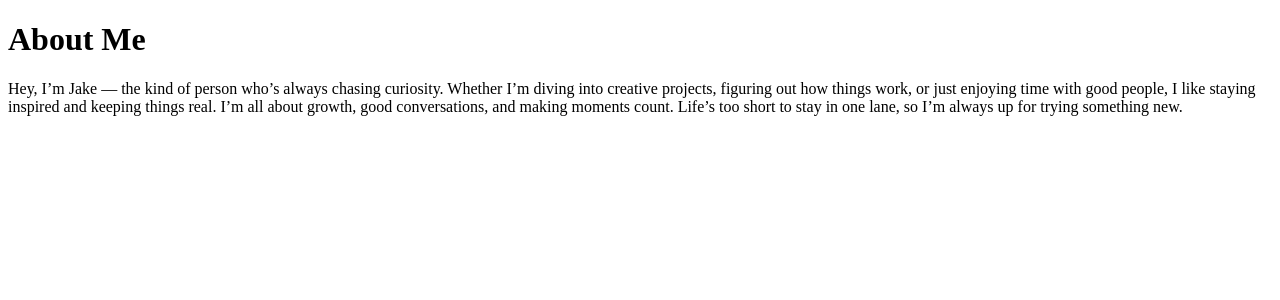
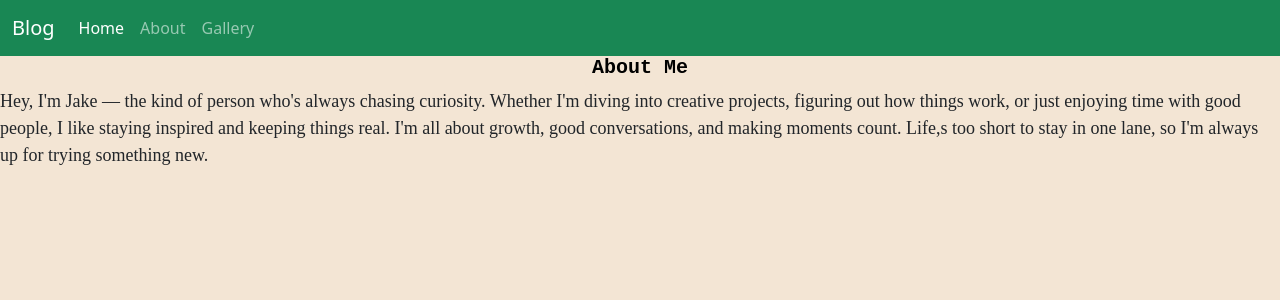
Before and after one commit to jakeriveraa/FSDI-class-112, a Django app: page /about/ in a window 1280 px wide. Shown: the top 300 px of the page. Run offline with Django 5.2, Linux system fonts and the light colour scheme.

Commit message:
updating code

```diff
--- /dev/null
+++ b/static/css/about.css
@@ -0,0 +1,17 @@
+h1 {
+    color: rgb(0, 0, 0);
+    font-size: 20px;
+    font-family: 'Courier New', Courier, monospace;
+    display: flex;
+    justify-content: center;
+    font-weight: bold;
+}
+
+p {
+    font-family: serif;
+    font-size: 18px;
+}
+
+body {
+    background-color: rgb(243, 229, 212);
+}
--- /dev/null
+++ b/static/css/home.css
@@ -0,0 +1,4 @@
+h1 {
+    color: red;
+    font-family: serif;
+}
--- /dev/null
+++ b/templates/base.html
@@ -0,0 +1,25 @@
+<!DOCTYPE html>
+<html lang="en">
+  <head>
+    <meta charset="UTF-8" />
+    <meta name="viewport" content="width=device-width, initial-scale=1.0" />
+    <title>{% block title %}{% endblock title%}</title>
+    <link
+      href="https://cdn.jsdelivr.net/npm/bootstrap@5.3.8/dist/css/bootstrap.min.css"
+      rel="stylesheet"
+      integrity="sha384-sRIl4kxILFvY47J16cr9ZwB07vP4J8+LH7qKQnuqkuIAvNWLzeN8tE5YBujZqJLB"
+      crossorigin="anonymous"
+    />
+    {% block css %} {% endblock css %}
+  </head>
+  <body>
+    {% include 'navbar.html'   %}
+    <div>{% block content %} {% endblock content %}</div>
+    <script
+      src="https://cdn.jsdelivr.net/npm/bootstrap@5.3.8/dist/js/bootstrap.bundle.min.js"
+      integrity="sha384-FKyoEForCGlyvwx9Hj09JcYn3nv7wiPVlz7YYwJrWVcXK/BmnVDxM+D2scQbITxI"
+      crossorigin="anonymous"
+    ></script>
+    {% block js %} {% endblock %}
+  </body>
+</html>
--- /dev/null
+++ b/templates/navbar.html
@@ -0,0 +1,22 @@
+<nav class="navbar navbar-expand-lg bg-success" data-bs-theme="dark">
+  <div class="container-fluid">
+    <a class="navbar-brand" href="{% url 'home' %}">Blog</a>
+    <button class="navbar-toggler" type="button" data-bs-toggle="collapse" data-bs-target="#navbarNavDropdown" aria-controls="navbarNavDropdown" aria-expanded="false" aria-label="Toggle navigation">
+      <span class="navbar-toggler-icon"></span>
+    </button>
+    <div class="collapse navbar-collapse" id="navbarNavDropdown">
+      <ul class="navbar-nav">
+        <li class="nav-item">
+          <a class="nav-link active" aria-current="page" href="{% url 'home' %}">Home</a>
+        </li>
+        <li class="nav-item">
+          <a class="nav-link" href="{% url 'about' %}">About</a>
+        </li>
+        <li class="nav-item">
+          <a class="nav-link" href="#">Gallery</a>
+        </li>
+
+      </ul>
+    </div>
+  </div>
+</nav>
--- a/templates/pages/about.html
+++ b/templates/pages/about.html
@@ -1,12 +1,19 @@
-<!DOCTYPE html>
-<html lang="en">
-<head>
-    <meta charset="UTF-8">
-    <meta name="viewport" content="width=device-width, initial-scale=1.0">
-    <title>About</title>
-</head>
-<body>
-    <h1>About Me</h1>
-    <p>Hey, I’m Jake — the kind of person who’s always chasing curiosity. Whether I’m diving into creative projects, figuring out how things work, or just enjoying time with good people, I like staying inspired and keeping things real. I’m all about growth, good conversations, and making moments count. Life’s too short to stay in one lane, so I’m always up for trying something new.</p>
-</body>
-</html>
+{% extends 'base.html' %}
+
+{% load static %}
+
+{% block title %} About {% endblock title %}
+{% block css %}
+<link rel="stylesheet" href="{% static 'css/about.css' %}" />
+{% endblock css %}
+
+{% block content %}
+<h1>About Me</h1>
+<p>
+  Hey, I'm Jake — the kind of person who's always chasing curiosity. Whether I'm
+  diving into creative projects, figuring out how things work, or just enjoying
+  time with good people, I like staying inspired and keeping things real. I'm
+  all about growth, good conversations, and making moments count. Life,s too
+  short to stay in one lane, so I'm always up for trying something new.
+</p>
+{% endblock content %}
```
Also changed, not shown: templates/pages/home.html (+14 -12 lines), README.md.
